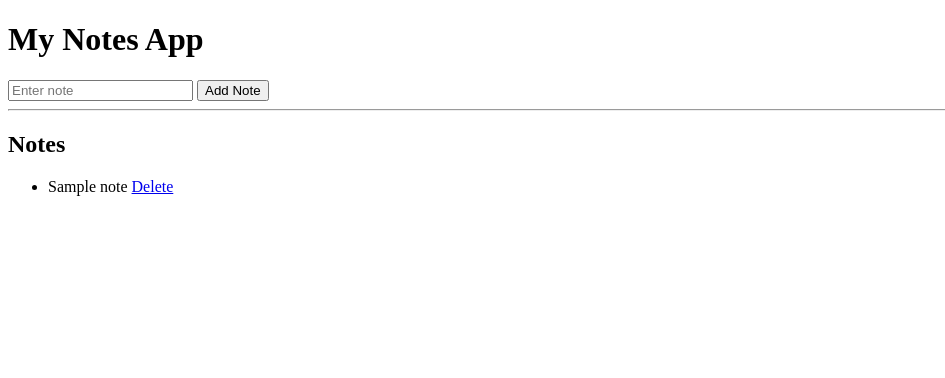
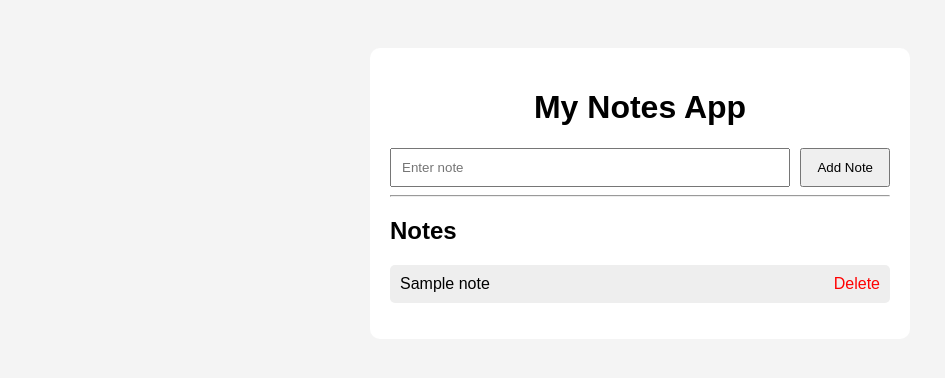
Before and after one commit to Rejoice-t/Note-App, a Django app: page / in a window 1280 px wide. Shown: the top 378 px of the page, without its empty margins (0-945 px from the left). Run offline with Django 5.2, Linux system fonts and the light colour scheme; tables that the repository leaves empty hold one stand-in row (values such as "Sample post").

Commit message:
Add CSS styling and update home template for improved layout

```diff
--- /dev/null
+++ b/notes_project/notes/static/notes/style.css
@@ -0,0 +1,50 @@
+body {
+    font-family: Arial, sans-serif;
+    background-color: #f4f4f4;
+    padding: 40px;
+}
+
+.container {
+    width: 500px;
+    margin: auto;
+    background: white;
+    padding: 20px;
+    border-radius: 10px;
+}
+
+h1 {
+    text-align: center;
+}
+
+form {
+    display: flex;
+    gap: 10px;
+}
+
+input {
+    flex: 1;
+    padding: 10px;
+}
+
+button {
+    padding: 10px 15px;
+    cursor: pointer;
+}
+
+ul {
+    list-style: none;
+    padding: 0;
+}
+
+li {
+    background: #eeeeee;
+    padding: 10px;
+    margin-top: 10px;
+    border-radius: 5px;
+}
+
+a {
+    color: red;
+    float: right;
+    text-decoration: none;
+}
--- a/notes_project/notes/templates/notes/home.html
+++ b/notes_project/notes/templates/notes/home.html
@@ -1,10 +1,11 @@
+{% load static %}
 <!DOCTYPE html>
 <html>
 <head>
     <title>Notes App</title>
+    <link rel="stylesheet" href="{% static 'notes/style.css' %}">
 </head>
-<body>
-
+<div class="container">
     <h1>My Notes App</h1>
 
     <form method="POST">
@@ -31,4 +32,4 @@
     </ul>
 
 </body>
-</html>
+</html>{% load static %}
```
Also changed, not shown: notes_project/db.sqlite3.
